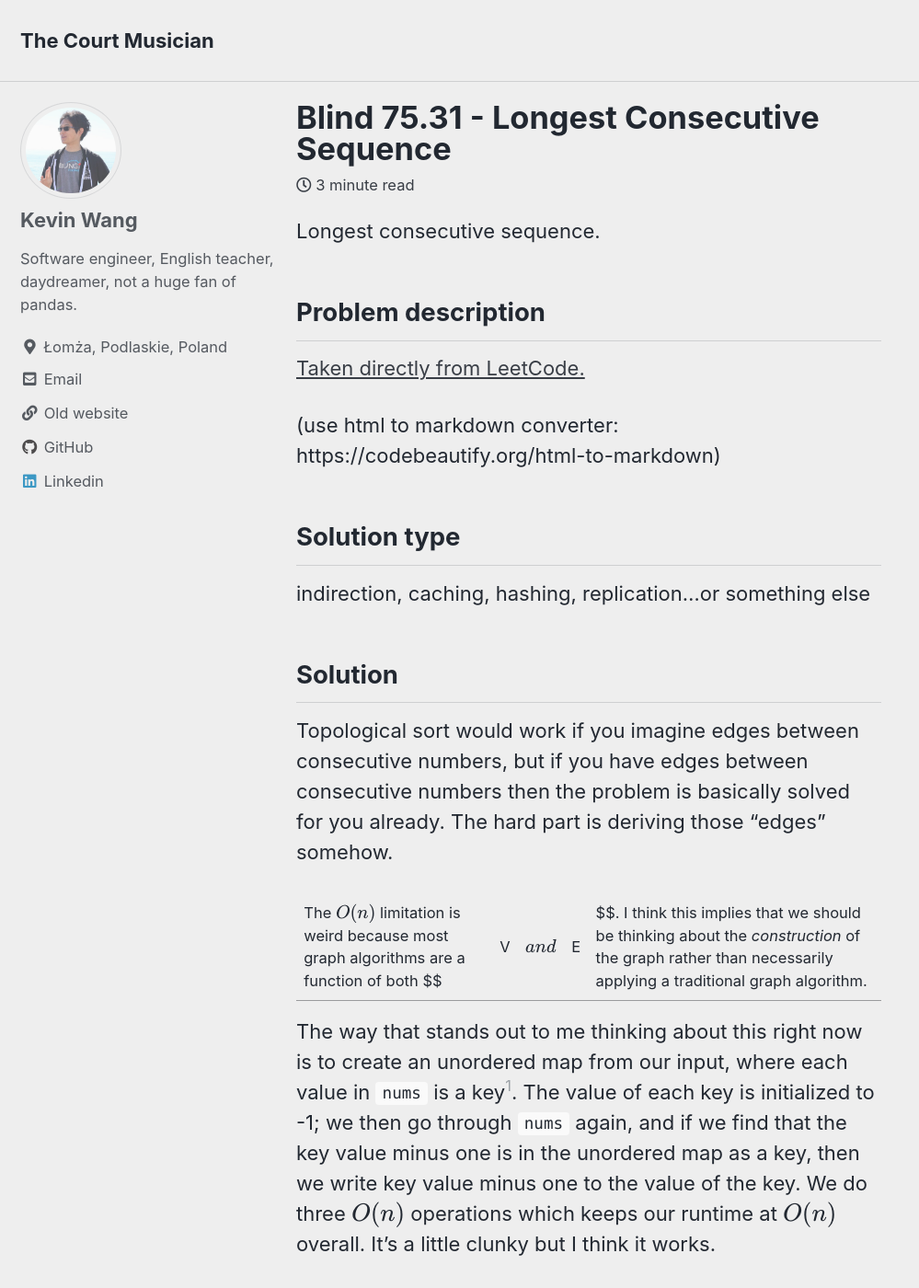
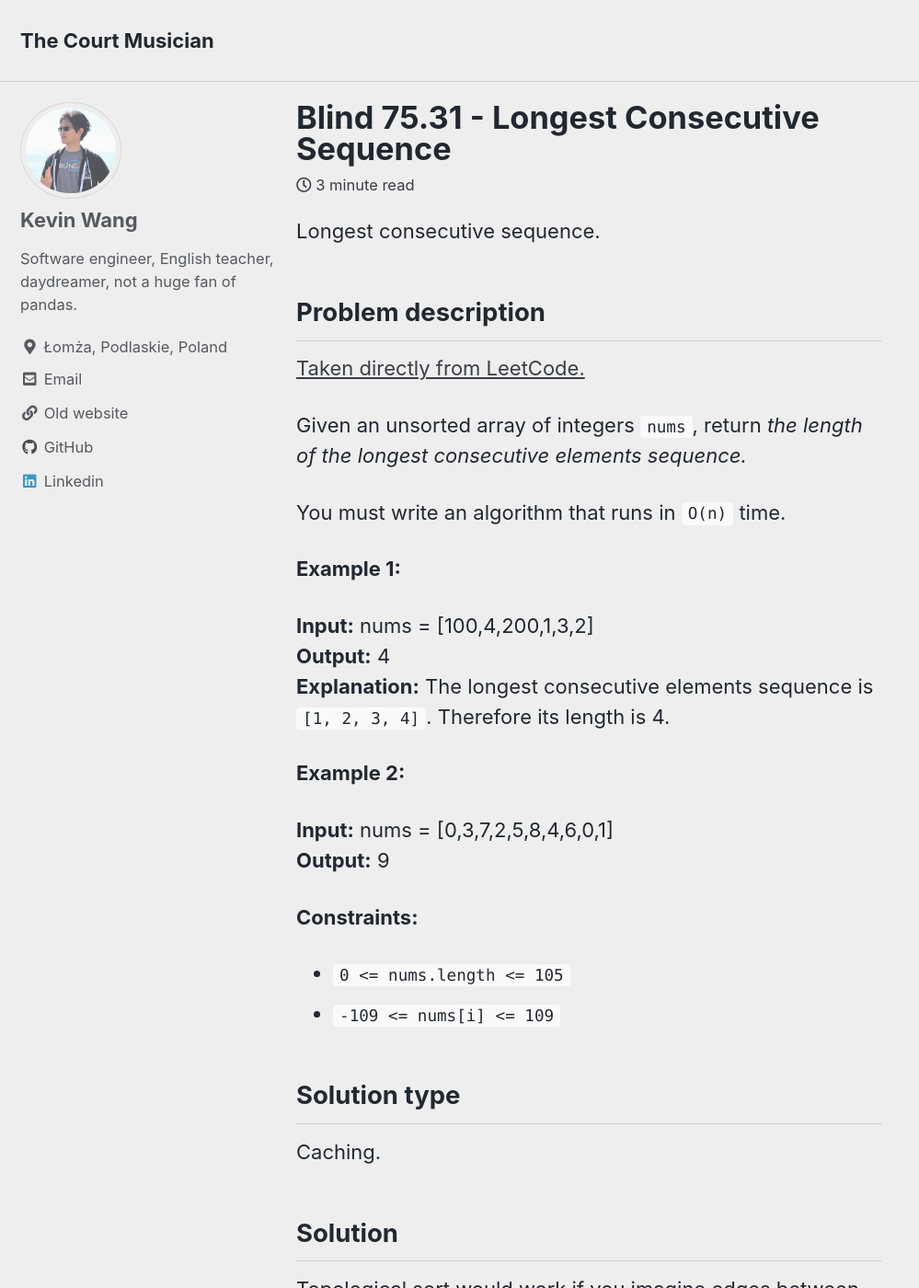
Before and after one commit to michigan-musicer/michigan-musicer.github.io, a Jekyll site: the page built from _posts/2024-01-31-blind75-31.md, in a window 1280 px wide and 1400 px high. Shown: the whole window at 92% size, without its empty margins (0-999 px from the left). Built offline with Jekyll 4.4.1, drawn with Linux system fonts in a browser that asks for light colours; cached includes are drawn as plain includes; formulas are drawn with MathJax 3; some of the changed text lies outside the part shown.

Commit message:
include description  for b75-31

````diff
--- a/_posts/2024-01-31-blind75-31.md
+++ b/_posts/2024-01-31-blind75-31.md
@@ -16,11 +16,29 @@ Longest consecutive sequence.
 
 [Taken directly from LeetCode.](https://leetcode.com/problems/longest-consecutive-sequence/)
 
-(use html to markdown converter: https://codebeautify.org/html-to-markdown)
+Given an unsorted array of integers `nums`, return _the length of the longest consecutive elements sequence._
+
+You must write an algorithm that runs in `O(n)` time.
+
+**Example 1:**
+
+**Input:** nums = \[100,4,200,1,3,2\] \
+**Output:** 4 \
+**Explanation:** The longest consecutive elements sequence is `[1, 2, 3, 4]`. Therefore its length is 4.
+
+**Example 2:**
+
+**Input:** nums = \[0,3,7,2,5,8,4,6,0,1\] \
+**Output:** 9
+
+**Constraints:**
+
+*   `0 <= nums.length <= 105`
+*   `-109 <= nums[i] <= 109`
 
 ## Solution type
 
-indirection, caching, hashing, replication...or something else
+Caching.
 
 ## Solution
 
@@ -111,3 +129,5 @@ def longestConsecutive(self, nums: List[int]) -> int:
         longest = max(longest, currentLength)
     return longest
 ```
+
+Fun fact: this is around where I stopped when I was grinding LeetCode for internships in 2021. I had to stop to focus on exam stuff, and I thankfully managed to land a very good internship without having done the whole grind. I didn't solve this problem back then; I'm happy to see I've improved on my previous self, at least for this one problem.
````
